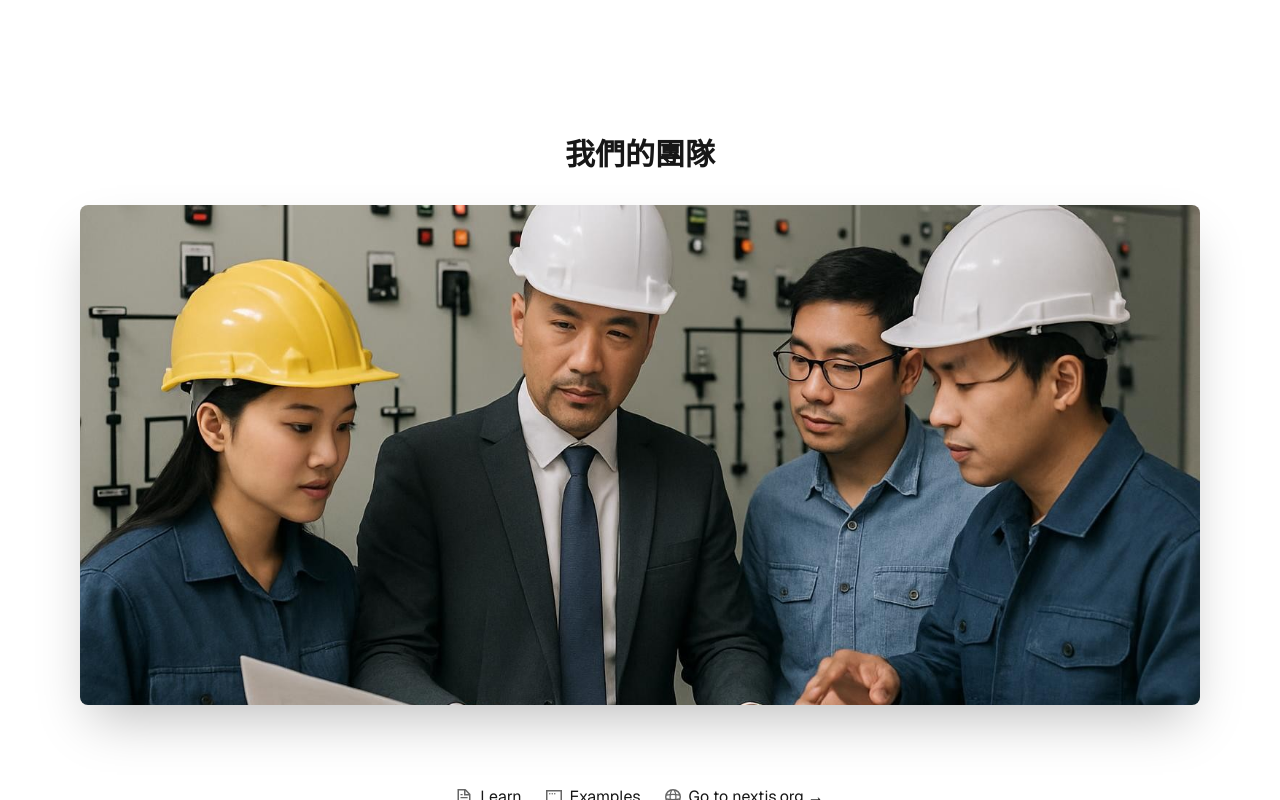
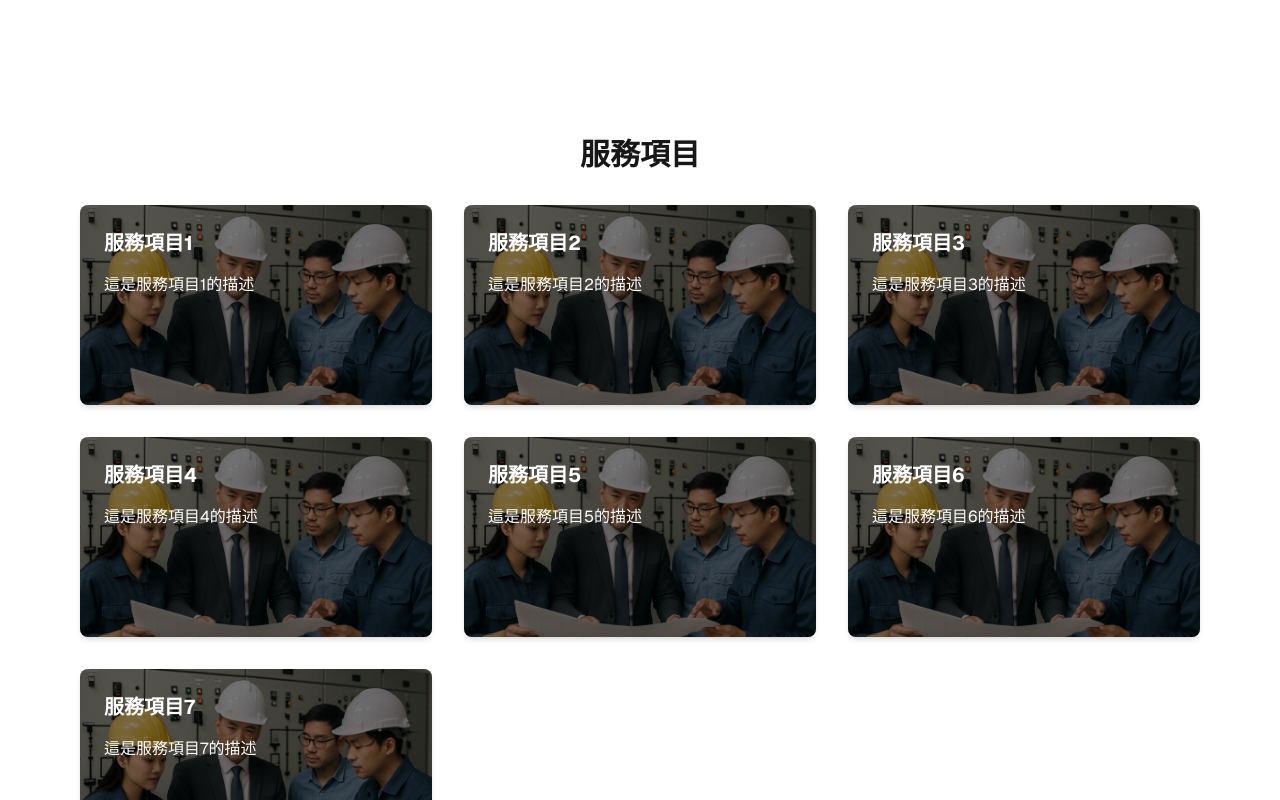
Before and after one commit to YellowD54321/official-website-template, a Next.js app: page / in a window 1280 px wide. Shown: the part 840-1640 px from the top of the page. Built offline with nearby package versions, Linux system fonts and the light colour scheme.

Commit message:
feat: implement service block with grid layout and scroll animations

```diff
--- a/src/app/page.tsx
+++ b/src/app/page.tsx
@@ -2,13 +2,9 @@
 
 import Image from 'next/image';
 import Header from '../components/Header';
-import { useIntersectionObserver } from '../hooks/useIntersectionObserver';
+import ServiceBlock from '@/components/home/ServiceBlock';
 
 export default function Home() {
-  const { ref: imageRef, isVisible } = useIntersectionObserver<HTMLDivElement>({
-    threshold: 0.1, // 當 10% 的元素進入視窗時觸發
-  });
-
   return (
     <div className='font-sans min-h-screen'>
       <Header />
@@ -26,27 +22,7 @@ export default function Home() {
 
           {/* 滾動觸發的圖片區塊 */}
           <div className='w-full py-20 px-8 sm:px-20'>
-            <div
-              ref={imageRef}
-              className={`max-w-6xl mx-auto transition-all duration-1000 ease-out ${
-                isVisible
-                  ? 'opacity-100 translate-y-0'
-                  : 'opacity-0 translate-y-10'
-              }`}
-            >
-              <h2 className='text-3xl font-bold text-center mb-8'>
-                我們的團隊
-              </h2>
-              <div className='relative w-full h-[400px] sm:h-[500px] rounded-lg overflow-hidden shadow-2xl'>
-                <Image
-                  src='/engineers.jpg'
-                  alt='工程師團隊'
-                  fill
-                  className='object-cover'
-                  sizes='(max-width: 768px) 100vw, (max-width: 1200px) 80vw, 1200px'
-                />
-              </div>
-            </div>
+            <ServiceBlock />
           </div>
         </main>
         <footer className='row-start-3 flex gap-[24px] flex-wrap items-center justify-center'>
--- /dev/null
+++ b/src/components/home/ServiceBlock.tsx
@@ -0,0 +1,63 @@
+import { useIntersectionObserver } from '@/hooks/useIntersectionObserver';
+import Image from 'next/image';
+
+// 服務卡片組件
+interface ServiceCardProps {
+  title: string;
+  description: string;
+}
+
+function ServiceCard({ title, description }: ServiceCardProps) {
+  const { ref, isVisible } = useIntersectionObserver<HTMLDivElement>({
+    threshold: 0.1,
+  });
+
+  return (
+    <div
+      ref={ref}
+      className={`relative rounded-lg shadow-md overflow-hidden min-h-[200px] transition-all duration-1000 ease-out ${
+        isVisible ? 'opacity-100 translate-y-0' : 'opacity-0 translate-y-10'
+      }`}
+    >
+      <Image
+        src='/engineers.jpg'
+        alt={title}
+        fill
+        className='object-cover'
+        sizes='(max-width: 768px) 100vw, (max-width: 1200px) 50vw, 33vw'
+      />
+      <div className='absolute inset-0 bg-black/50'></div>
+      <div className='relative p-6 z-10'>
+        <h3 className='text-xl font-bold mb-4 text-white'>{title}</h3>
+        <p className='text-white'>{description}</p>
+      </div>
+    </div>
+  );
+}
+
+export default function ServiceBlock() {
+  const services = [
+    { title: '服務項目1', description: '這是服務項目1的描述' },
+    { title: '服務項目2', description: '這是服務項目2的描述' },
+    { title: '服務項目3', description: '這是服務項目3的描述' },
+    { title: '服務項目4', description: '這是服務項目4的描述' },
+    { title: '服務項目5', description: '這是服務項目5的描述' },
+    { title: '服務項目6', description: '這是服務項目6的描述' },
+    { title: '服務項目7', description: '這是服務項目7的描述' },
+  ];
+
+  return (
+    <div className='max-w-6xl mx-auto'>
+      <h2 className='text-3xl font-bold text-center mb-8'>服務項目</h2>
+      <div className='grid grid-cols-1 sm:grid-cols-2 lg:grid-cols-3 gap-8'>
+        {services.map((service, index) => (
+          <ServiceCard
+            key={index}
+            title={service.title}
+            description={service.description}
+          />
+        ))}
+      </div>
+    </div>
+  );
+}
```
